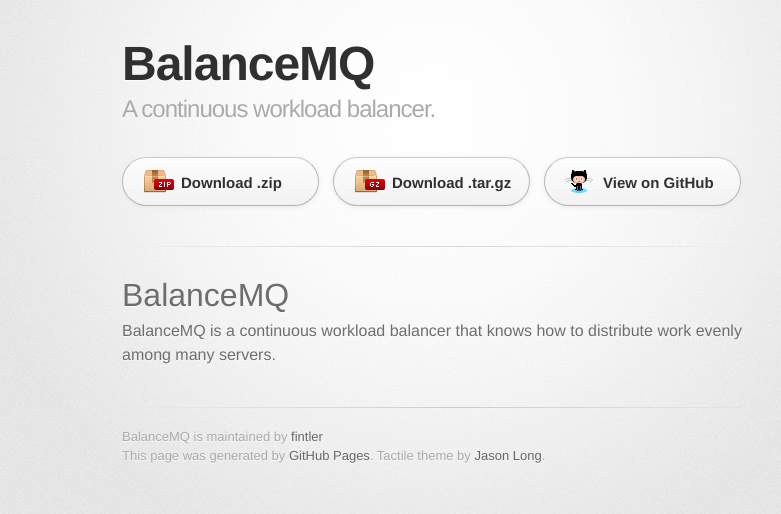
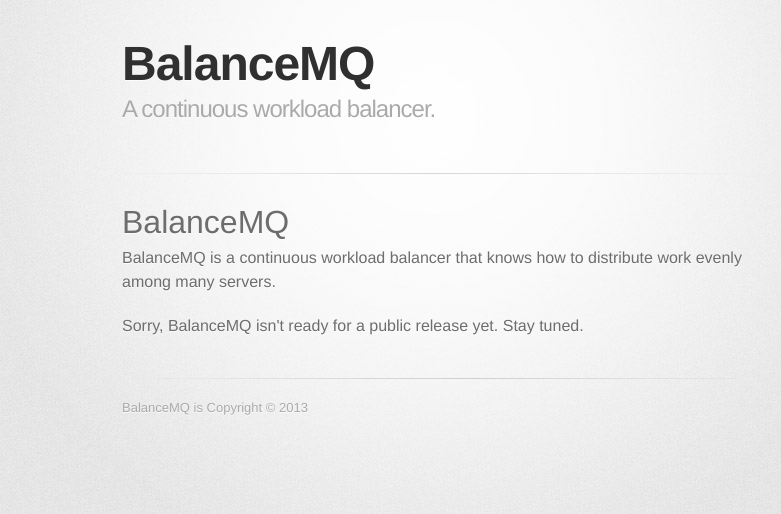
Before and after one commit to bringhurst/balancemq, a plain HTML site: page index.html in a window 1280 px wide. Shown: the whole page, without its empty margins (208-989 px from the left). Drawn offline with Linux system fonts and the light colour scheme; a web font is replaced by a local one.

Commit message:
Simplified page. Removed download links.

```diff
--- a/index.html
+++ b/index.html
@@ -21,25 +21,26 @@
           <h1>BalanceMQ</h1>
           <h2>A continuous workload balancer.</h2>
         </header>
-
+<!--
         <section id="downloads" class="clearfix">
           <a href="https://github.com/fintler/balancemq/zipball/master" id="download-zip" class="button"><span>Download .zip</span></a>
           <a href="https://github.com/fintler/balancemq/tarball/master" id="download-tar-gz" class="button"><span>Download .tar.gz</span></a>
           <a href="https://github.com/fintler/balancemq" id="view-on-github" class="button"><span>View on GitHub</span></a>
         </section>
-
+-->
         <hr>
-
         <section id="main_content">
           <h1>BalanceMQ</h1>
 
 <p>BalanceMQ is a continuous workload balancer that knows how to distribute work
 evenly among many servers.</p>
+
+<p>Sorry, BalanceMQ isn't ready for a public release yet. Stay tuned.</p>
+
         </section>
 
         <footer>
-          BalanceMQ is maintained by <a href="https://github.com/fintler">fintler</a><br>
-          This page was generated by <a href="http://pages.github.com">GitHub Pages</a>. Tactile theme by <a href="http://twitter.com/jasonlong">Jason Long</a>.
+          BalanceMQ is Copyright © 2013
         </footer>
 
 
```
